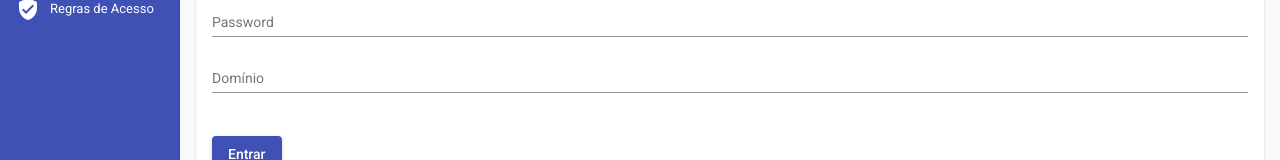
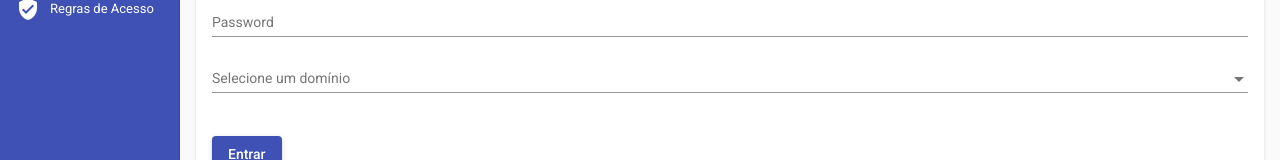
Before and after one commit to RodrigoMoreiraSilva/GN_MyFrontend, an Angular app in the folder GNMyFrontend/: page / in a window 1280 px wide. Shown: the part 183-343 px from the top of the page. Built offline with nearby package versions, Linux system fonts and the light colour scheme.

Commit message:
Dropdown de escolha de dominio para autenticação

```diff
--- a/GNMyFrontend/src/app/app.module.ts
+++ b/GNMyFrontend/src/app/app.module.ts
@@ -30,6 +30,7 @@ import { MatTableModule } from '@angular/material/table';
 import { UsuariosUpdateComponent } from './components/Gestao/usuarios-update/usuarios-update.component';
 import { RegrasCadastroComponent } from './components/Gestao/regras-cadastro/regras-cadastro.component';
 import { RegrasUpdateComponent } from './components/Gestao/regras-update/regras-update.component'
+import { MatSelectModule } from '@angular/material/select';
 
 @NgModule({
   declarations: [
@@ -60,7 +61,8 @@ import { RegrasUpdateComponent } from './components/Gestao/regras-update/regras-
     MatFormFieldModule,
     MatInputModule,
     MatCheckboxModule,
-    MatTableModule
+    MatTableModule,
+    MatSelectModule
   ],
   providers: [],
   bootstrap: [AppComponent]
--- a/GNMyFrontend/src/app/components/home/home.component.html
+++ b/GNMyFrontend/src/app/components/home/home.component.html
@@ -8,7 +8,13 @@
             <input matInput placeholder="Password" type="password" [(ngModel)]="usuario.password" name="password">
         </mat-form-field>
         <mat-form-field>
-            <input matInput placeholder="Domínio" [(ngModel)]="usuario.ldapSection" name="ldapSection">
+            <mat-label>Selecione um domínio</mat-label>
+            <mat-select [(value)]="usuario.ldapSection">
+                <mat-option>None</mat-option>
+                <mat-option value="LdapGestoInterno">GESTO Equipes</mat-option>
+                <mat-option value="LdapGestoExterno">GESTO Clientes</mat-option>
+                <mat-option value="LdapItechcare">ITECHCARE</mat-option>
+            </mat-select>
         </mat-form-field>
     </form>
     <button mat-raised-button (click)="Login()" color="primary">
```
